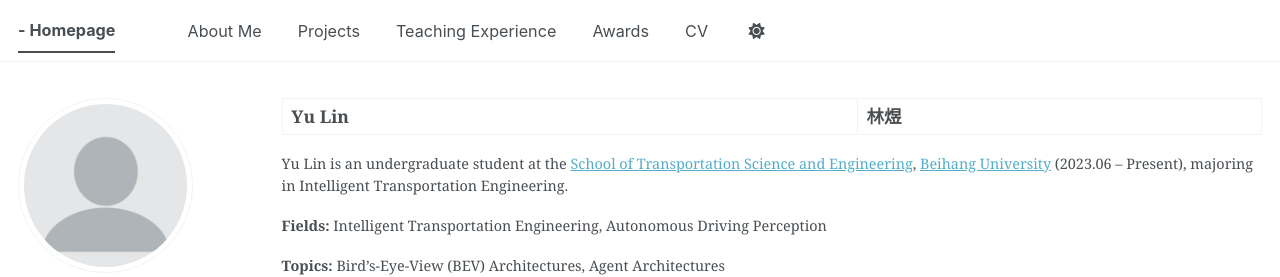
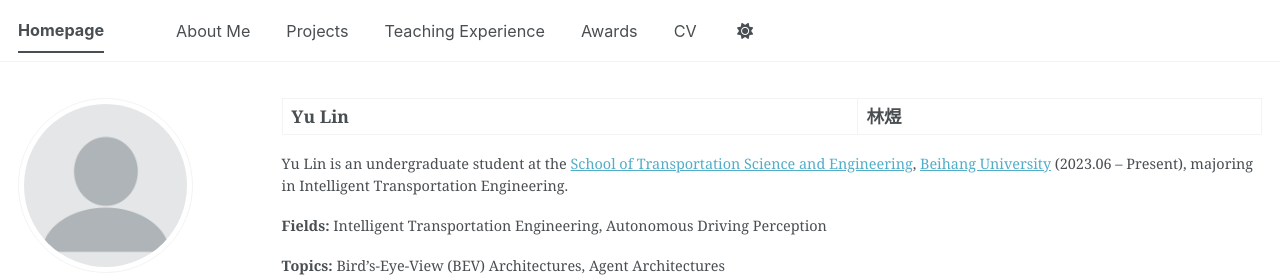
Before and after one commit to buaaeducn/buaaeducn.github.io, a Jekyll site: the page built from _pages/about.md, in a window 1280 px wide. Shown: the top 277 px of the page. Built offline with Jekyll 4.4.1, drawn with Linux system fonts in a browser that asks for light colours; a script bundle is joined from its source files by our own code; library files that are not in the unit come from our copies.

```diff
--- a/_config.yml
+++ b/_config.yml
@@ -9,7 +9,7 @@
 # Basic Site Settings
 locale                   : "en-US"
 site_theme               : "default" # The available themes options are "default", "air", "sunrise", "mint", "dirt" and "contrast"
-title                    : "- Homepage"
+title                    : "Homepage"
 title_separator          : ""
 name                     : &name "Yu Lin"
 description              : &description "Personal academic website of Yu Lin."   # Update this with a general description of your site, this is the default if not overridden by a page
```
